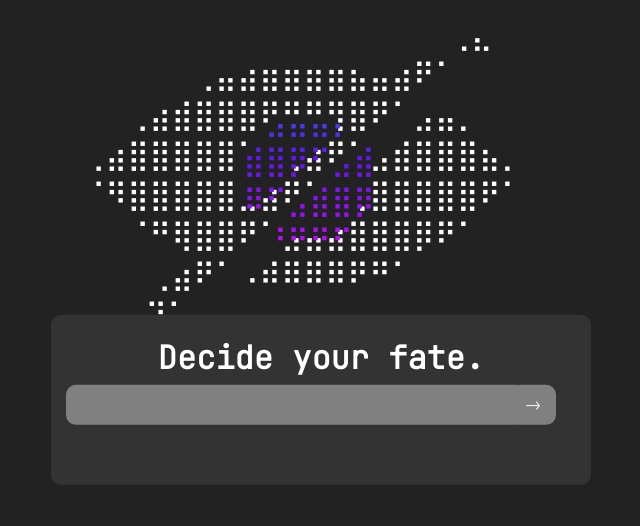
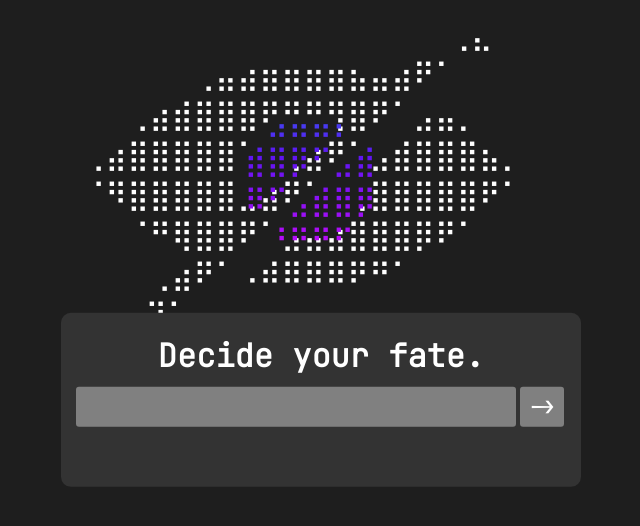
Before and after one commit to nonepork/Awebsitefromaplanthatfailed, a plain HTML site: page 0.html in a window 1280 px wide. Shown: the whole page, without its empty margins (319-959 px from the left). Drawn offline with nearby package versions, Linux system fonts and the light colour scheme.

Commit message:
Updated because the plan may have restarted or something

```diff
--- a/0.css
+++ b/0.css
@@ -2,11 +2,11 @@ body{
     margin: 0;
     padding: 0;
     font-family: 'JetBrains Mono', monospace;
-    background: #222222;
+    background: #1E1E1E;
     height: 100vh;
     overflow: hidden;
 }
-.outer{
+.iris{
     position: fixed;
     top: -2%;
     left: 50%;
@@ -15,10 +15,10 @@ body{
     font-size: 30px;
     color: white;
 }
-.middle{
+.pupil{
     position: fixed;
     top: -6.29%;
-    left: 50%;
+    left: 50.1%;
     transform: translate(-50%, 0%);
     font-family: 'JetBrains Mono', monospace;
     font-size: 30px;
@@ -48,29 +48,32 @@ body{
     padding: 0 40px;
     box-sizing: border-box;
 }
-.txt_field input{
+.input_div input{
     position: relative;
     left:-25px;
     top: -20px;
-    padding: 0 0px;
+    padding: 0 10px;
     height: 40px;
-    font-size: 32px;
+    width: 420px;
+    font-size: 22px;
     font-family: 'JetBrains Mono', monospace;
+    color: #b9f999;
     border: 0px;
-    border-radius: 10px;
+    border-radius: 3px;
     background-color: grey;
-    margin-top: -20%;
+    margin-top: -90%;
+    transition: box-shadow .3s;
 }
-.txt_field input:hover{
-    transition: .5s;
+.input_div input:hover{
+    transition: .5s; /* Not necessary but feels smooth */
     outline: none;
-    border-color: #9ecaed;
-    box-shadow: 0 0 10px #9ecaed;
+    border-color: #b9f999;
+    box-shadow: 0 0 10px #b9f999;
 }
-.txt_field input:focus{
+.input_div input:focus{
     outline: none;
-    border-color: #9ecaed;
-    box-shadow: 0 0 10px #9ecaed;
+    border-color: #b9f999;
+    box-shadow: 0 0 10px #b9f999;
 }
 input[type="submit"]{
     position: relative;
@@ -80,18 +83,21 @@ input[type="submit"]{
     height: 40px;
     color: white;
     font-family: 'JetBrains Mono', monospace;
+    font-weight: bold;
+    font-size: 20px;
     background: grey;
     outline: none;
     border: 0px;
-    border-radius: 10px;
+    border-radius: 3px;
+    transition: box-shadow .3s;
 }
 input[type="submit"]:hover{
-    transition: .5s;
+    transition: .5s; /* Not necessary but feels smooth */
     outline: none;
-    border-color: #9ecaed;
-    box-shadow: 0 0 10px #9ecaed;
+    border-color: #b9f999;
+    box-shadow: 0 0 10px #b9f999;
 }
-#dec
+#decide
 {
     transform: scale(1);
     transition: transform 0.6s ease-in-out;
--- a/0.html
+++ b/0.html
@@ -12,7 +12,7 @@
     <title>0</title>
 </head>
 <body>
-    <pre id="iris" class="outer">
+    <pre id="iris" class="iris">
 ⠀⠀⠀⠀⠀⠀⠀⠀⠀⠀⠀⠀⠀  ⠀⠀⢀⣄⠀⠀⠀
 ⠀⠀⠀⠀⠀⢀⣤⣴⣶⣶⣶⣶⣦⣤⣴⠟⠁⠀⠀⠀
 ⠀⠀⢀⣴⣾⣿⣿⣿⠟⠛⠛⢻⣿⠟⠁⣠⣤⡀⠀⠀
@@ -22,7 +22,7 @@
 ⠀⠀⠀⢀⣴⠟⠁⠠⠾⠿⠿⠿⠟⠛⠁⠀⠀⠀⠀⠀
  ⠀⠀⠙⠁⠀⠀⠀⠀⠀⠀⠀⠀⠀⠀⠀⠀⠀⠀⠀
     </pre>
-    <pre id="pupil" class="middle" id="rainbow">
+    <pre id="pupil" class="pupil">
         ⠀⠀⠀⠀⠀⠀⠀⠀⠀⠀⠀⠀⠀⠀⠀⠀⠀⠀⠀⠀
 ⠀⠀⠀⠀⠀⠀⠀⠀⠀⠀⠀⠀⠀⠀⠀⠀⠀⠀⠀⠀
 ⠀⠀⠀⠀⠀⠀⠀⠀⠀⠀⠀⠀⠀⠀⠀⠀⠀⠀⠀⠀
@@ -35,10 +35,10 @@
 ⠀⠀⠀⠀⠀⠀⠀⠀⠀⠀⠀⠀⠀⠀⠀⠀⠀⠀⠀⠀
     </pre>
     <div id="coolbox" class="center">
-        <h1 id="dec">Decide your fate.</h1>
+        <h1 id="decide">Decide your fate.</h1>
         <form id="form">
-            <div class="txt_field">
-                <input type="text" id="id_field" required>
+            <div class="input_div">
+                <input type="text" id="input_bar" required>
             </div>
             <input id="button" type="submit" value="->">
         </form>
--- a/0.js
+++ b/0.js
@@ -1,8 +1,8 @@
-const textContent = document.getElementById("dec")
+const textContent = document.getElementById("decide")
 const form = document.getElementById('form');
 
 const button = document.getElementById('button');
-const box = document.getElementById('id_field')
+const box = document.getElementById('input_bar')
 const iris = document.getElementById('iris')
 const pupil = document.getElementById('pupil')
 const coolbox = document.getElementById('coolbox')
@@ -13,7 +13,7 @@ form.addEventListener('submit', function(e) {
     box.style.display = "none";
     iris.style.display = "none";
     pupil.style.display = "none";
-    coolbox.style.backgroundColor = "#222222";
+    coolbox.style.backgroundColor = "#1E1E1E";
     setTimeout(function(){
         textContent.style.transform = "scale(" + 2 + ")";
         setTimeout(function(){
```
Also changed, not shown: 1 other file.
